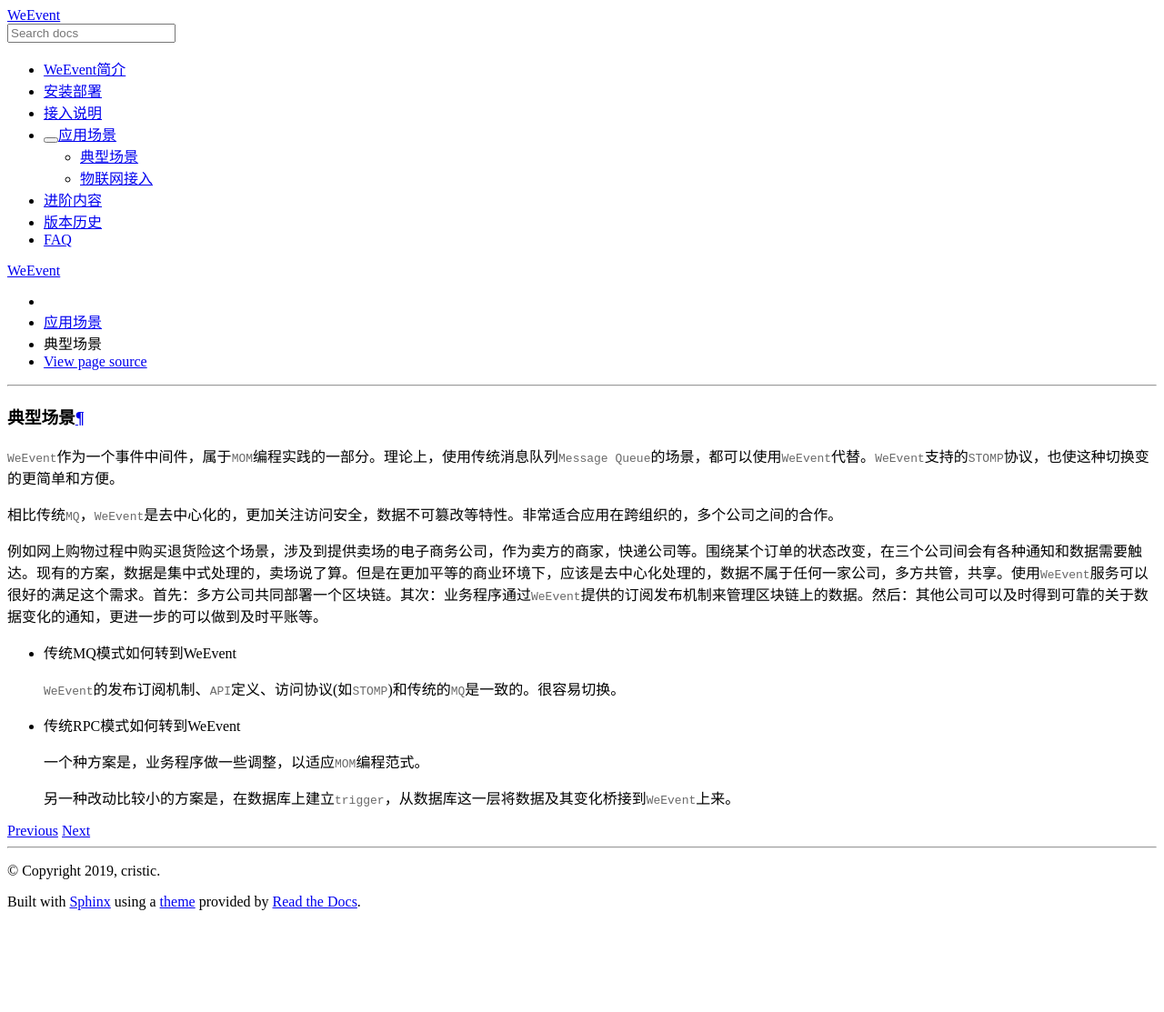
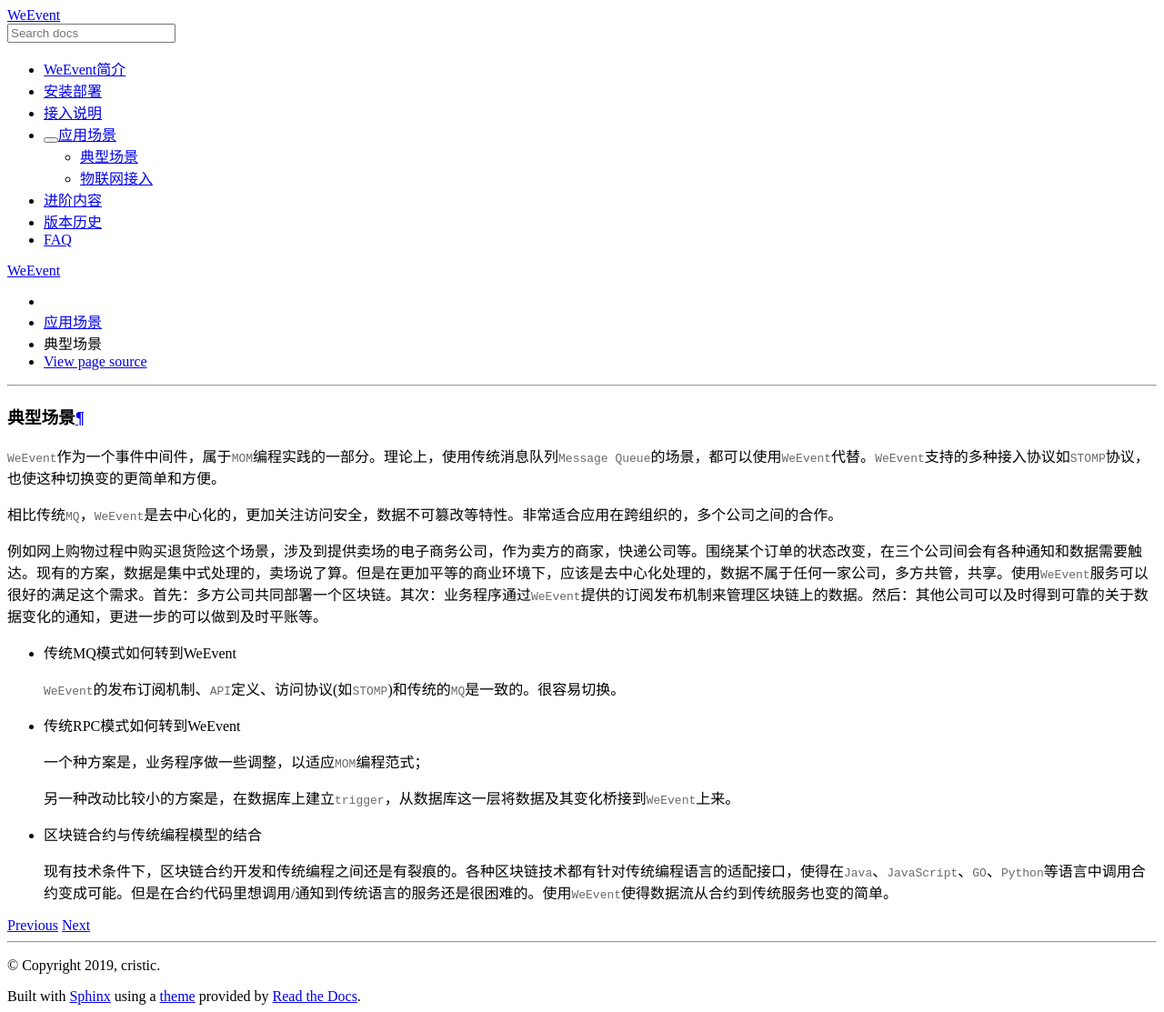
Before and after one commit to WeBankBlockchain/WeEvent-docs, a Sphinx documentation site: the page built from docs/scarino/classic.md, in a window 1280 px wide. Shown: the whole page at 91% size. Built offline with Sphinx 7.4.7 and the Read the Docs theme 2.0.0, drawn with Linux system fonts in a browser that asks for light colours; before the commit the page ends 1009 px from its top, so only the background shows below that.

```diff
--- a/docs/scarino/classic.md
+++ b/docs/scarino/classic.md
@@ -1,5 +1,5 @@
 ## 典型场景
-`WeEvent`作为一个事件中间件，属于`MOM`编程实践的一部分。理论上，使用传统消息队列`Message Queue`的场景，都可以使用`WeEvent`代替。`WeEvent`支持的`STOMP`协议，也使这种切换变的更简单和方便。
+`WeEvent`作为一个事件中间件，属于`MOM`编程实践的一部分。理论上，使用传统消息队列`Message Queue`的场景，都可以使用`WeEvent`代替。`WeEvent`支持的多种接入协议如`STOMP`协议，也使这种切换变的更简单和方便。
 
 相比传统`MQ`，`WeEvent`是去中心化的，更加关注访问安全，数据不可篡改等特性。非常适合应用在跨组织的，多个公司之间的合作。
 
@@ -11,6 +11,10 @@
 
 - 传统RPC模式如何转到WeEvent
 
-  一个种方案是，业务程序做一些调整，以适应`MOM`编程范式。
+  一个种方案是，业务程序做一些调整，以适应`MOM`编程范式；
 
   另一种改动比较小的方案是，在数据库上建立`trigger`，从数据库这一层将数据及其变化桥接到`WeEvent`上来。
+
+- 区块链合约与传统编程模型的结合
+
+  现有技术条件下，区块链合约开发和传统编程之间还是有裂痕的。各种区块链技术都有针对传统编程语言的适配接口，使得在`Java`、`JavaScript`、`GO`、`Python`等语言中调用合约变成可能。但是在合约代码里想调用/通知到传统语言的服务还是很困难的。使用`WeEvent`使得数据流从合约到传统服务也变的简单。
```
Also changed, not shown: docs/install/module/governance.md (+1 -1 lines), docs/introduction/core.md (+1 -1 lines), docs/scarino/iot.md (+1 -1 lines), docs/image/Governance-ui.png, docs/image/IoTScarino.png, docs/image/WeventTopView.png, docs/image/mqtt.png (deleted).
